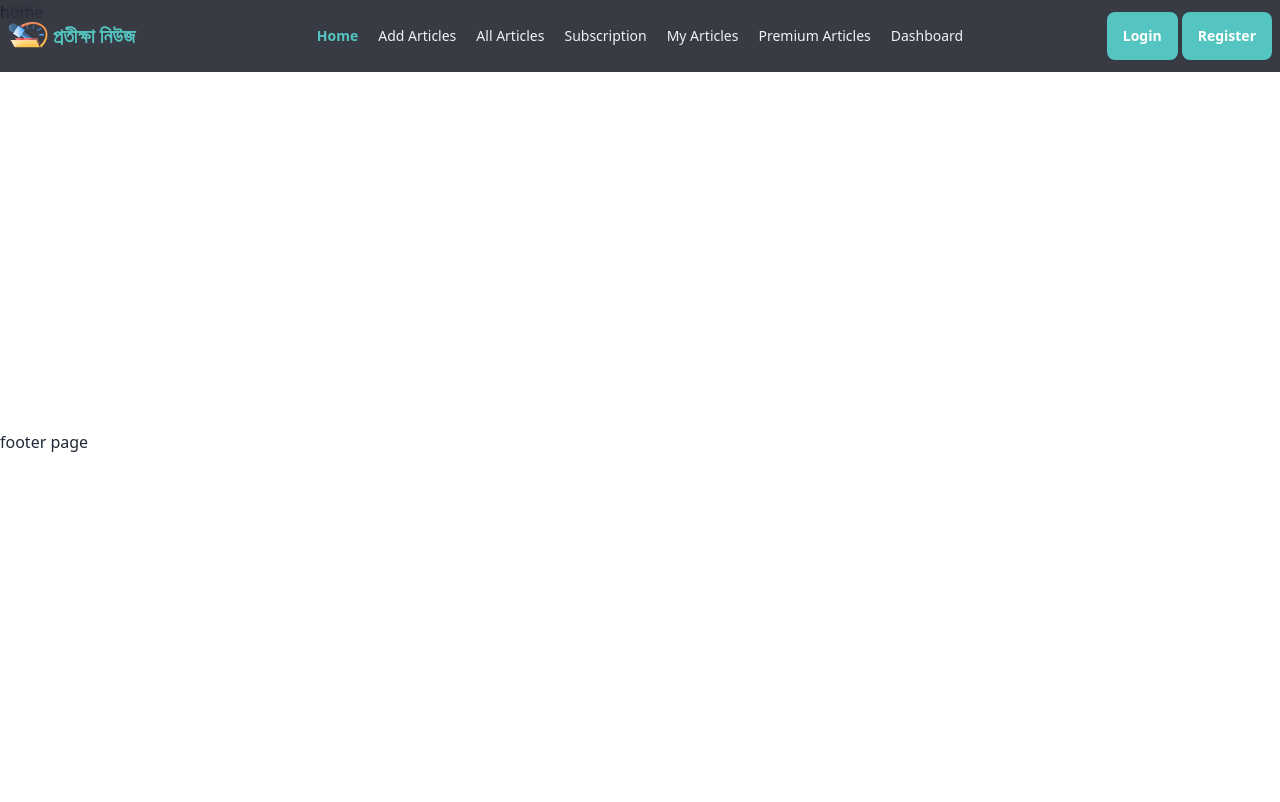
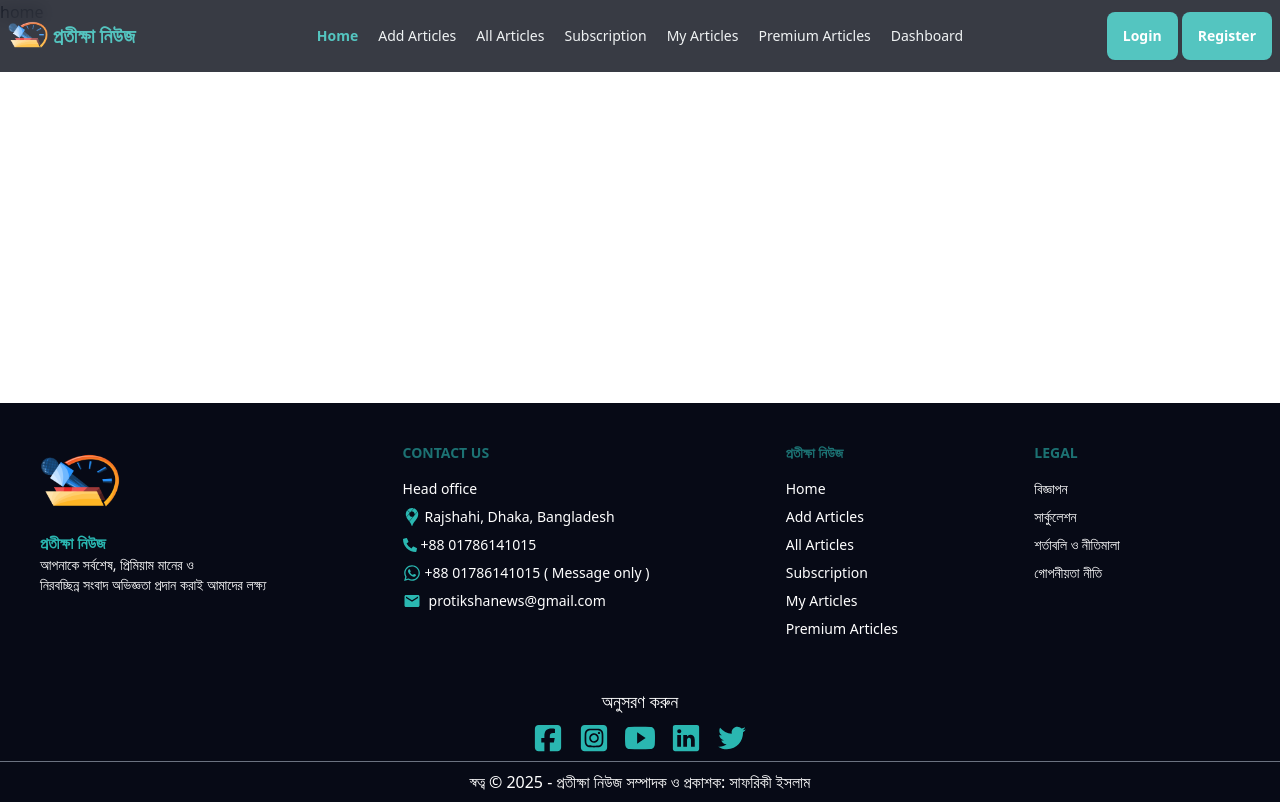
Before and after one commit to shafriki/pratiksha-news-client-side, a React (Vite) app: page / in a window 1280 px wide. Built offline with nearby package versions, Linux system fonts and the light colour scheme.

Commit message:
footer added

```diff
--- a/src/Layouts/Main.jsx
+++ b/src/Layouts/Main.jsx
@@ -8,7 +8,7 @@ const Main = () => {
         <div>
             <Navbar></Navbar>
             {/* outlet part with accurate height */}
-            <div className="min-h-[calc(100vh-370px)] ">
+            <div className="min-h-[calc(100vh-397px)] ">
                 <Outlet></Outlet>
             </div>
             <Footer></Footer>
--- a/src/Pages/Shared/Footer/Footer.jsx
+++ b/src/Pages/Shared/Footer/Footer.jsx
@@ -1,9 +1,100 @@
 import React from 'react';
+import { FaSquareFacebook } from "react-icons/fa6";
+import { IoLogoLinkedin } from "react-icons/io5";
+import { FaSquareInstagram } from "react-icons/fa6";
+import { IoLogoTwitter } from "react-icons/io";
+import { IoLogoYoutube } from "react-icons/io5";
+import { FaPhoneAlt } from "react-icons/fa";
+import { FaWhatsapp } from "react-icons/fa";
+import { MdEmail } from "react-icons/md";
+import { SiGooglemaps } from "react-icons/si";
+import { Link } from 'react-router-dom';
+import logo from '../../../assets/logo (1).png'
+
 
 const Footer = () => {
     return (
         <div>
-            footer page
+            {/* footer one */}
+            <footer className="footer bg-base-200  p-10  bg-gradient-to-r from-[#070A16] via-[#070A16] to-[#070A16] text-white">
+
+                {/* company logo section */}
+                <aside>
+                    <img src={logo} className='w-16 md:w-20' />
+                    <p className='text-white'>
+                    <span className='text-[#2AB7B1] font-extrabold text-base '>প্রতীক্ষা নিউজ</span>
+                    <br />
+                    আপনাকে সর্বশেষ, প্রিমিয়াম মানের ও <br />  নিরবচ্ছিন্ন সংবাদ অভিজ্ঞতা প্রদান করাই আমাদের লক্ষ্য
+                    </p>
+                </aside>
+
+                {/* contact us section */}
+                <nav>
+                    <h6 className="footer-title text-[#2AB7B1]">Contact Us</h6>
+                    <a className="link link-hover">Head office</a>
+                    <a className="link link-hover flex items-center gap-1"><SiGooglemaps className='text-lg text-[#2AB7B1]'/>
+                    Rajshahi, Dhaka, Bangladesh</a>
+                    <a className="link link-hover flex items-center gap-1"><FaPhoneAlt className='text-[#2AB7B1]'/>
+                    +88 01786141015</a>
+                    <a className="link link-hover flex items-center gap-1"><FaWhatsapp className='text-lg text-[#2AB7B1]'/>
+                    +88 01786141015 ( Message only )</a>
+                    <a className="link link-hover flex items-center gap-1"><MdEmail className='text-lg text-[#2AB7B1]'/>
+                    <p className='text-[#2AB7B1]'></p>protikshanews@gmail.com</a>
+
+                </nav>
+
+                {/* navlink section */}
+                <nav>
+                    <h6 className="footer-title text-[#2AB7B1]">প্রতীক্ষা নিউজ</h6>
+                    <Link to='/marathons' className="link link-hover">Home</Link>
+                    <Link to='/marathons' className="link link-hover">Add Articles</Link>
+                    <Link to='add-marathons' className="link link-hover">All Articles</Link>
+                    <Link to='my-marathons' className="link link-hover">Subscription</Link>
+                    <Link to='/my-apply' className="link link-hover">My Articles</Link>
+                    <Link to='/my-apply' className="link link-hover">Premium Articles</Link>
+                </nav>
+
+                {/* legal condition section */}
+                <nav>
+                    <h6 className="footer-title text-[#2AB7B1]">Legal</h6>
+                    <a className="link link-hover">বিজ্ঞাপন</a>
+                    <a className="link link-hover">সার্কুলেশন</a>
+                    <a className="link link-hover">শর্তাবলি ও নীতিমালা</a>
+                    <a className="link link-hover">গোপনীয়তা নীতি</a>
+                </nav>
+
+                </footer>
+
+               {/* footer two */}
+                    <footer className="footer-center bg-base-200 py-2 border-gray-500  bg-gradient-to-r from-[#070A16] via-[#070A16] to-[#070A16] text-white">
+                    {/* copy right */}
+                    <aside>
+                        <p className='text-xs md:text-lg mb-2'>অনুসরণ করুন </p>
+                    </aside>
+
+                    {/* social icons */}
+                    <nav className=''>
+                        <div className="grid grid-flow-col gap-2 md:gap-4 justify-center">
+                            <a><FaSquareFacebook className='text-2xl md:text-3xl text-[#2AB7B1] '/></a>
+
+                            <a><FaSquareInstagram className='text-2xl md:text-3xl text-[#2AB7B1]'/></a>
+
+                            <a><IoLogoYoutube className='text-2xl md:text-3xl text-[#2AB7B1]'/></a>
+
+                            <a><IoLogoLinkedin className='text-2xl md:text-3xl text-[#2AB7B1]'/></a>
+
+                            <a><IoLogoTwitter className='text-2xl md:text-3xl text-[#2AB7B1]'/></a>
+                        </div>
+                    </nav>
+                    </footer>
+
+                    <footer className="footer-center bg-base-200 p-2 border-gray-500 border-t bg-gradient-to-r from-[#070A16] via-[#070A16] to-[#070A16] text-white">
+                        <aside>
+                            <p className='text-xs md:text-base'>স্বত্ব  © {new Date().getFullYear()} - প্রতীক্ষা নিউজ
+                            সম্পাদক ও প্রকাশক: সাফরিকী ইসলাম</p>
+                        </aside>
+                    </footer>
+
         </div>
     );
 };
```
